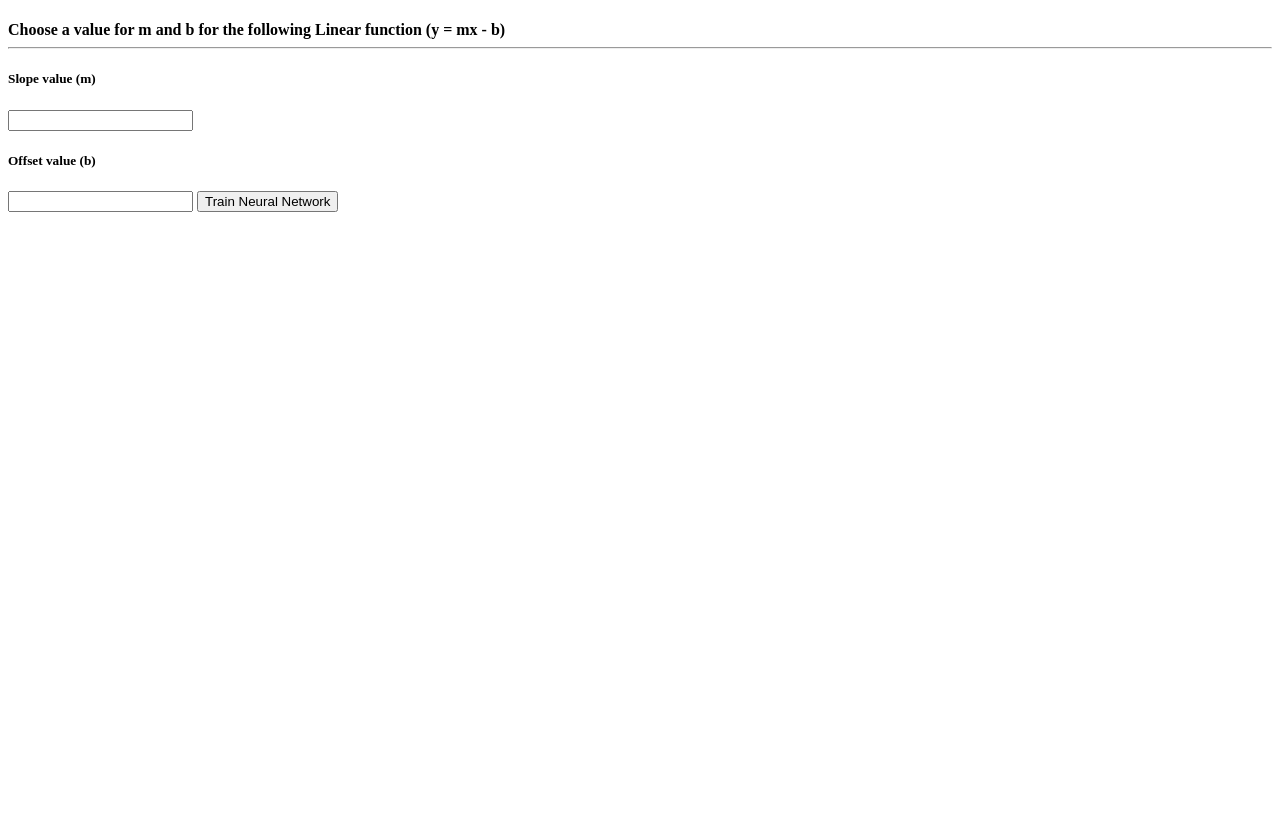
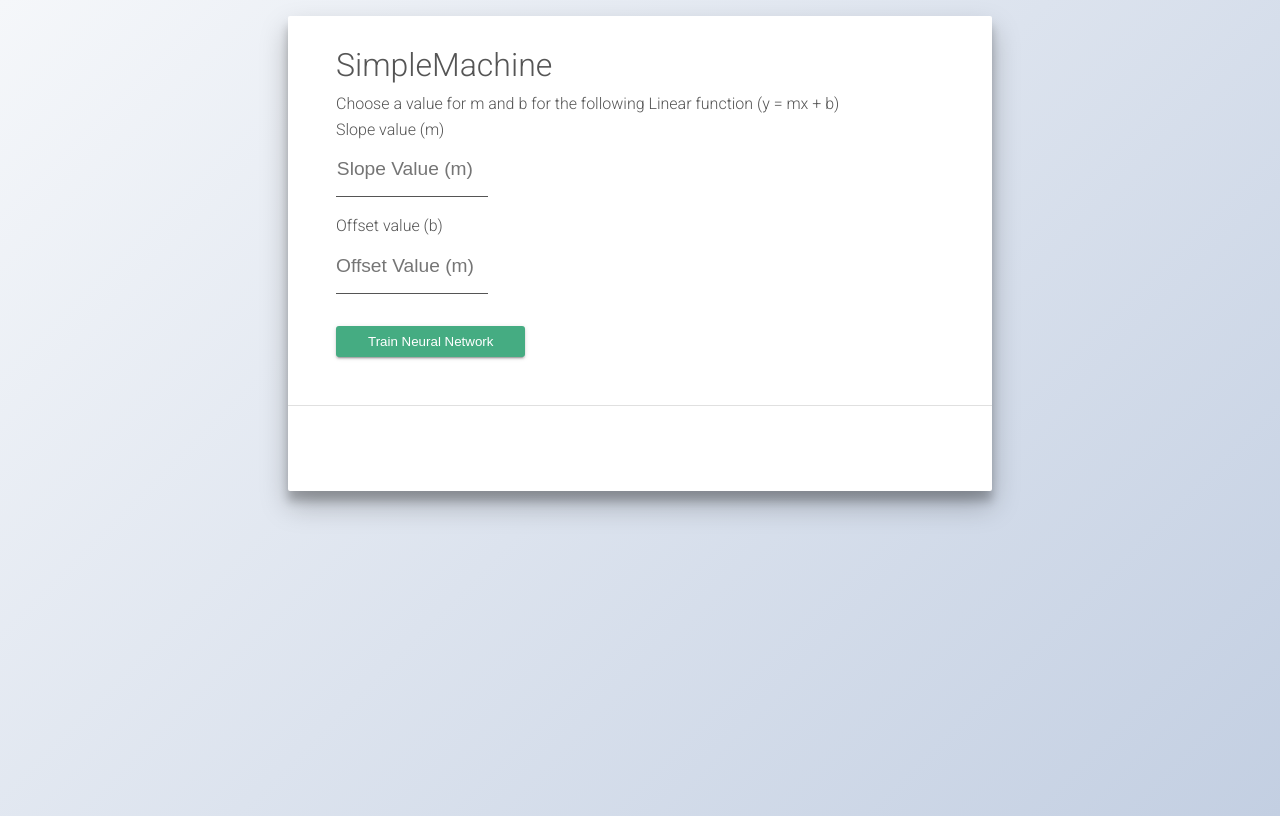
Before and after one commit to denisbrun/SimpleMachine, a plain HTML site: page index.html in a window 1280 px wide. Drawn offline with Linux system fonts and the light colour scheme.

Commit message:
Added minor styling

```diff
--- a/css/style.css
+++ b/css/style.css
@@ -1,3 +1,88 @@
+@import url('https://fonts.googleapis.com/css?family=Roboto:100,300,400&display=swap');
+
+* {
+  box-sizing: border-box;
+  padding: 0;
+  margin: 0;
+}
+
+body {
+  font-family: 'Roboto', sans-serif;
+  color: #555;
+  background-image: linear-gradient(135deg,#f5f7fa 0%, #c3cfe2 100%);
+  min-height: 100vh;
+  font-size: 18px;
+  line-height: 1.6;
+}
+
+h1, h2, h3 {
+  font-weight: 300;
+}
+
+#main-section .container {
+  background: #fff;
+  border-radius: 2px;
+  margin: 1rem auto;
+  width: 55%;
+  padding: 1.5rem 0;
+  box-shadow: 0 14px 28px rgba(0,0,0,0.25), 0 10px 10px rgba(0,0,0,0.22);
+}
+
+.container-top {
+  padding: 0 3rem;
+ }
+ .container-top h1 {
+   font-size: 2rem;
+ }
+
+ .container-top h3 {
+   font-size: 1rem;
+ }
+
+ .grid {
+   display: grid;
+   /* grid-template-columns: repeat(2,1fr); */
+  grid-gap: 1rem;
+
+ }
+
+ .container-top .grid .field input[type=number] {
+  border: none;
+  display: inline-block;
+  border-bottom: 1px solid #555;
+  width: 25%;
+  padding: 1rem 0;
+  outline: none;
+  font-size: 1.2rem;
+  /* color: #45AC82; */
+  text-align: right;
+ }
+
+ .container-top .grid .field input[type=number]:focus{
+  border-bottom: 2px solid #45AC82;
+}
+
+
+ .container-top input[type=submit] {
+  text-decoration: none;
+  display: inline-block;
+  background: #45AC82;
+  color: #fff;
+  padding: .5rem 2rem;
+  border-radius: 3px;
+  margin-top: 2rem;
+  border: none;
+  box-shadow:0 2px 2px 0 rgba(0,0,0,0.14), 0 1px 5px 0 rgba(0,0,0,0.12), 0 3px 1px -2px rgba(0,0,0,0.2);
+
+
+}
+
+.container-bottom {
+  border-top: 1px solid #e0e0e0;
+  margin-top: 3rem;
+  padding: 1rem 3rem;
+}
+
 #micro-out-div {
   visibility: hidden;
 }
--- a/index.html
+++ b/index.html
@@ -8,14 +8,30 @@
   <title>SimpleMachine | Basic Linear Equation Machine Learning</title>
 </head>
 <body>
-  <h4>Choose a value for m and b for the following Linear function (y = mx - b)<hr/></h4>
-  <h5>Slope value (m)</h5>
-  <input type="number" name="m" id="slope">
-  <h5>Offset value (b)</h5>
-  <input type="number" name="b" id="offset">
-  <input type="submit" value="Train Neural Network" id="runTrainingButton">
+  <section id="main-section">
+    <div class="container">
+        <div class="container-top">
+            <h1>SimpleMachine</h1>
+            <h3>Choose a value for m and b for the following Linear function (y = mx + b)</h3>
+            <div class="grid">
+              <div class="field">
+                <h3>Slope value (m)</h3>
+                <input placeholder="Slope Value (m)" type="number" name="m" id="slope">
+              </div>
+              <div class="field">
+                <h3>Offset value (b)</h3>
+                <input placeholder="Offset Value (m)"type="number" name="b" id="offset">
+              </div>
+            </div>
+            <input type="submit" value="Train Neural Network" id="runTrainingButton">
+          </div>
+          <div class="container-bottom">
+            <div id="micro-out-div">Training...</div>
+          </div>
 
-  <div id="micro-out-div">Training...</div>
+    </div>
+  </section>
+
   <script src="https://cdn.jsdelivr.net/npm/@tensorflow/tfjs@1.0.0/dist/tf.min.js"></script>
   <script src="js/main.js"></script>
 </body>
--- a/js/main.js
+++ b/js/main.js
@@ -7,14 +7,14 @@ async function run() {
   // Prepare the model for training: Specify the loss and the optimizer.
   model.compile({loss: 'meanSquaredError', optimizer: 'sgd'});
 
-  // Generate some synthetic data for training. (y = 2x - 1)
+  // Generate some synthetic data for training. (y = 2x + 1)
   const array = [-5, -1, 0, 1, 2, 3, 4, 10,25];
   let length = array.length;
   const xs = tf.tensor2d(array, [length, 1]);
 
   const array2 = array.map(function(item){
-
-    return (item*slopeInput.value)-offsetInput.value;
+    console.log(typeof(slopeInput.value))
+    return (item*Number(slopeInput.value))+(Number(offsetInput.value));
   })
   console.log(array2);
 
@@ -22,7 +22,7 @@ async function run() {
   const ys = tf.tensor2d(array2, [length, 1]);
 
   // Train the model using the data.
-  await model.fit(xs, ys, {epochs: 350});
+  await model.fit(xs, ys, {epochs: 280});
 
   // Use the model to do inference on a data point the model hasn't seen.
   // Should print approximately 39.
@@ -40,7 +40,7 @@ function checkIfCanTrain() {
   if(offsetInput.value === '' || slopeInput.value === '') {
     console.log("enter data before training");
   } else {
-    console.log(`y = ${slopeInput.value}x - ${offsetInput.value}`);
+    console.log(`y = ${slopeInput.value}x + ${offsetInput.value}`);
 
     run();
   }
```
